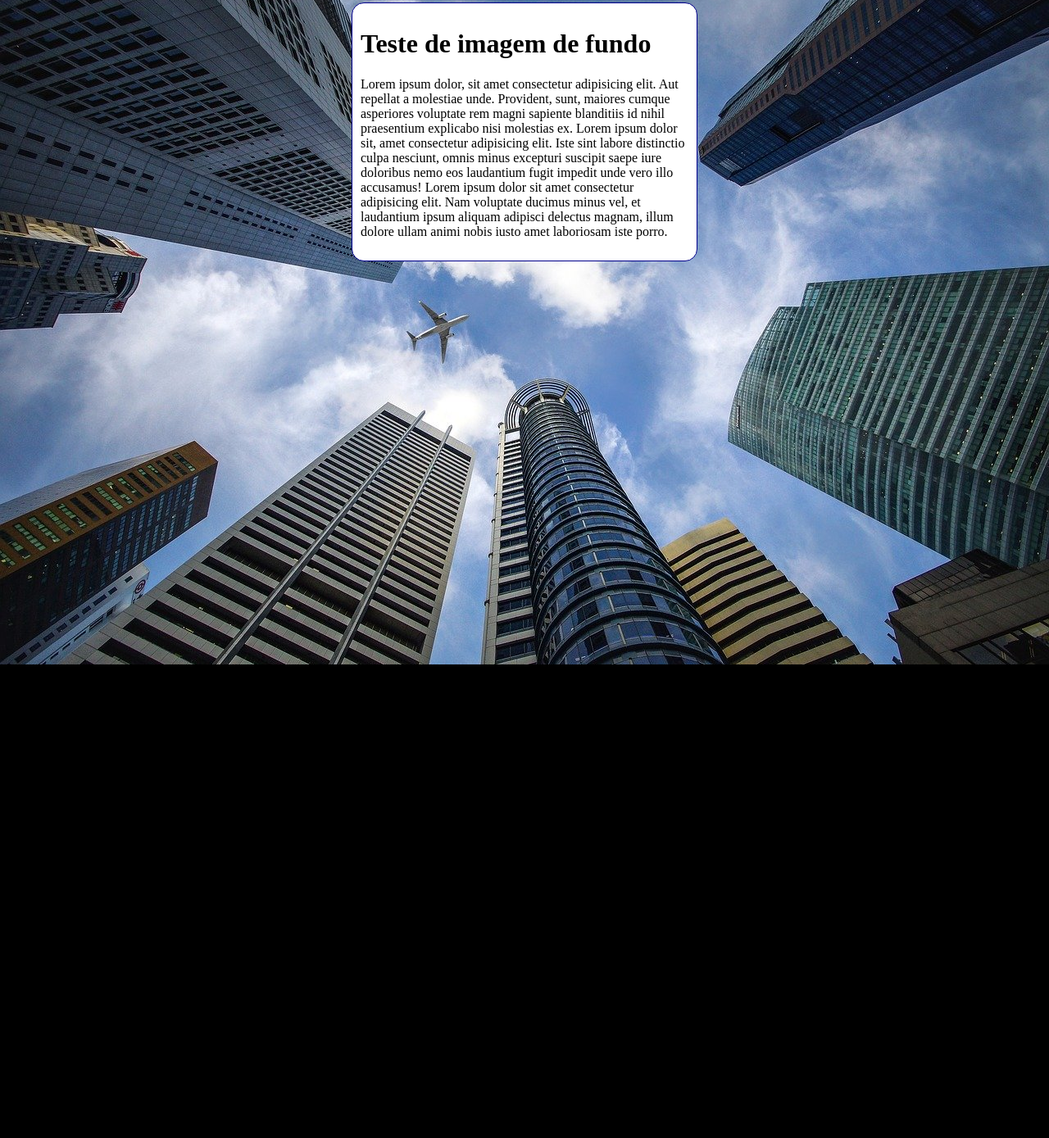
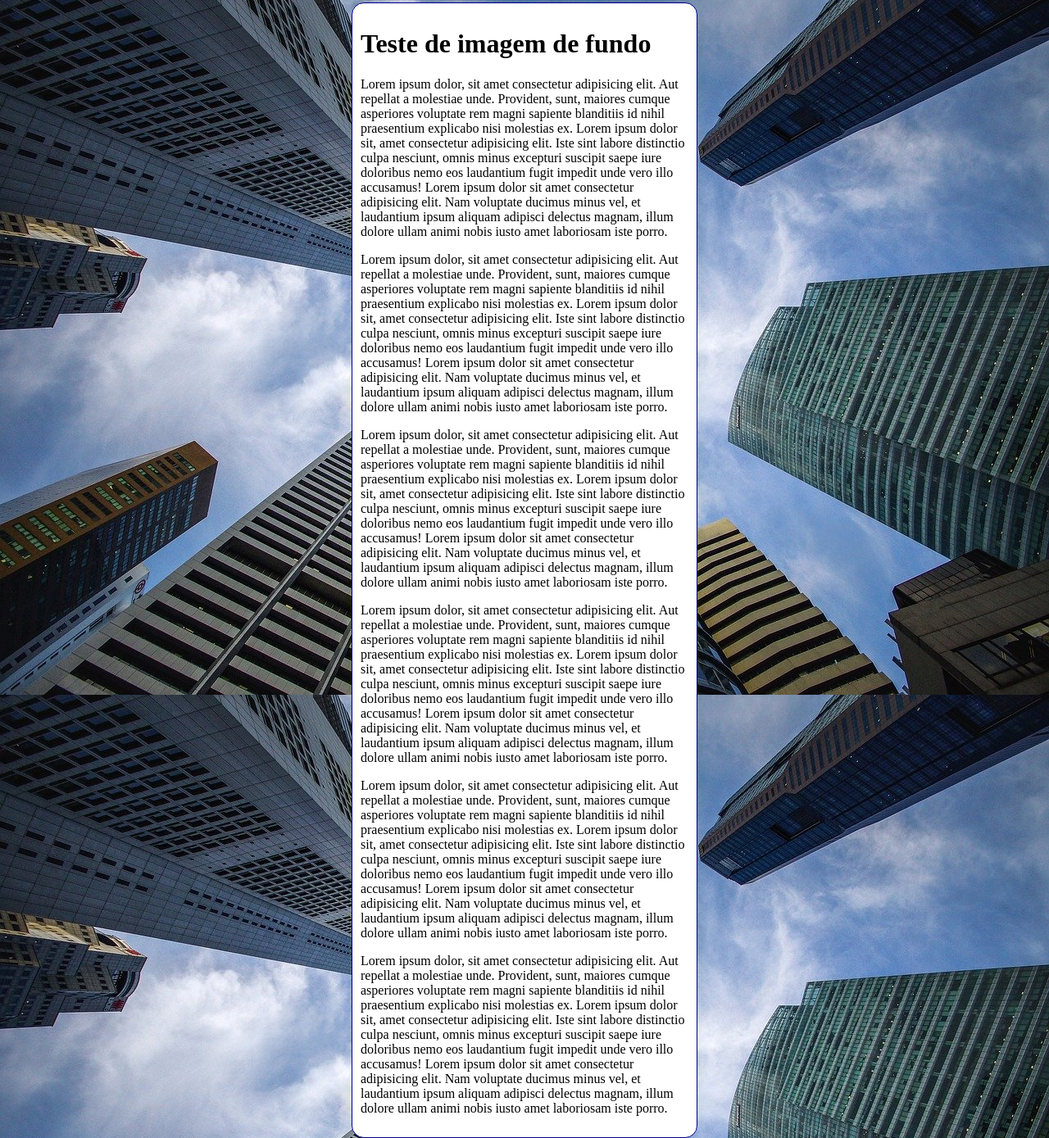
Before and after one commit to dylancandu/HTML-CSS, a plain HTML site: page exercicios/ex022/fundo006.html in a window 1280 px wide. Shown: the part 5-1394 px from the top of the page at 82% size. Before the commit the page ends 816 px from the top, so only its background shows below. Drawn offline with Linux system fonts and the light colour scheme.

Commit message:
atualizando

```diff
--- a/exercicios/ex022/fundo006.html
+++ b/exercicios/ex022/fundo006.html
@@ -10,7 +10,7 @@
             background-color: black;
             background-image: url('imagens/wallpaper002.jpg');
             background-position: center top;
-            background-repeat: no-repeat;
+            background-repeat: repeat;
             background-size: cover;
         }
 
@@ -28,6 +28,11 @@
     <main>
         <h1>Teste de imagem de fundo</h1>
         <p>Lorem ipsum dolor, sit amet consectetur adipisicing elit. Aut repellat a molestiae unde. Provident, sunt, maiores cumque asperiores voluptate rem magni sapiente blanditiis id nihil praesentium explicabo nisi molestias ex. Lorem ipsum dolor sit, amet consectetur adipisicing elit. Iste sint labore distinctio culpa nesciunt, omnis minus excepturi suscipit saepe iure doloribus nemo eos laudantium fugit impedit unde vero illo accusamus! Lorem ipsum dolor sit amet consectetur adipisicing elit. Nam voluptate ducimus minus vel, et laudantium ipsum aliquam adipisci delectus magnam, illum dolore ullam animi nobis iusto amet laboriosam iste porro.</p>
+        <p>Lorem ipsum dolor, sit amet consectetur adipisicing elit. Aut repellat a molestiae unde. Provident, sunt, maiores cumque asperiores voluptate rem magni sapiente blanditiis id nihil praesentium explicabo nisi molestias ex. Lorem ipsum dolor sit, amet consectetur adipisicing elit. Iste sint labore distinctio culpa nesciunt, omnis minus excepturi suscipit saepe iure doloribus nemo eos laudantium fugit impedit unde vero illo accusamus! Lorem ipsum dolor sit amet consectetur adipisicing elit. Nam voluptate ducimus minus vel, et laudantium ipsum aliquam adipisci delectus magnam, illum dolore ullam animi nobis iusto amet laboriosam iste porro.</p>
+        <p>Lorem ipsum dolor, sit amet consectetur adipisicing elit. Aut repellat a molestiae unde. Provident, sunt, maiores cumque asperiores voluptate rem magni sapiente blanditiis id nihil praesentium explicabo nisi molestias ex. Lorem ipsum dolor sit, amet consectetur adipisicing elit. Iste sint labore distinctio culpa nesciunt, omnis minus excepturi suscipit saepe iure doloribus nemo eos laudantium fugit impedit unde vero illo accusamus! Lorem ipsum dolor sit amet consectetur adipisicing elit. Nam voluptate ducimus minus vel, et laudantium ipsum aliquam adipisci delectus magnam, illum dolore ullam animi nobis iusto amet laboriosam iste porro.</p>
+        <p>Lorem ipsum dolor, sit amet consectetur adipisicing elit. Aut repellat a molestiae unde. Provident, sunt, maiores cumque asperiores voluptate rem magni sapiente blanditiis id nihil praesentium explicabo nisi molestias ex. Lorem ipsum dolor sit, amet consectetur adipisicing elit. Iste sint labore distinctio culpa nesciunt, omnis minus excepturi suscipit saepe iure doloribus nemo eos laudantium fugit impedit unde vero illo accusamus! Lorem ipsum dolor sit amet consectetur adipisicing elit. Nam voluptate ducimus minus vel, et laudantium ipsum aliquam adipisci delectus magnam, illum dolore ullam animi nobis iusto amet laboriosam iste porro.</p>
+        <p>Lorem ipsum dolor, sit amet consectetur adipisicing elit. Aut repellat a molestiae unde. Provident, sunt, maiores cumque asperiores voluptate rem magni sapiente blanditiis id nihil praesentium explicabo nisi molestias ex. Lorem ipsum dolor sit, amet consectetur adipisicing elit. Iste sint labore distinctio culpa nesciunt, omnis minus excepturi suscipit saepe iure doloribus nemo eos laudantium fugit impedit unde vero illo accusamus! Lorem ipsum dolor sit amet consectetur adipisicing elit. Nam voluptate ducimus minus vel, et laudantium ipsum aliquam adipisci delectus magnam, illum dolore ullam animi nobis iusto amet laboriosam iste porro.</p>
+        <p>Lorem ipsum dolor, sit amet consectetur adipisicing elit. Aut repellat a molestiae unde. Provident, sunt, maiores cumque asperiores voluptate rem magni sapiente blanditiis id nihil praesentium explicabo nisi molestias ex. Lorem ipsum dolor sit, amet consectetur adipisicing elit. Iste sint labore distinctio culpa nesciunt, omnis minus excepturi suscipit saepe iure doloribus nemo eos laudantium fugit impedit unde vero illo accusamus! Lorem ipsum dolor sit amet consectetur adipisicing elit. Nam voluptate ducimus minus vel, et laudantium ipsum aliquam adipisci delectus magnam, illum dolore ullam animi nobis iusto amet laboriosam iste porro.</p>
     </main>
 </body>
 </html>
```
